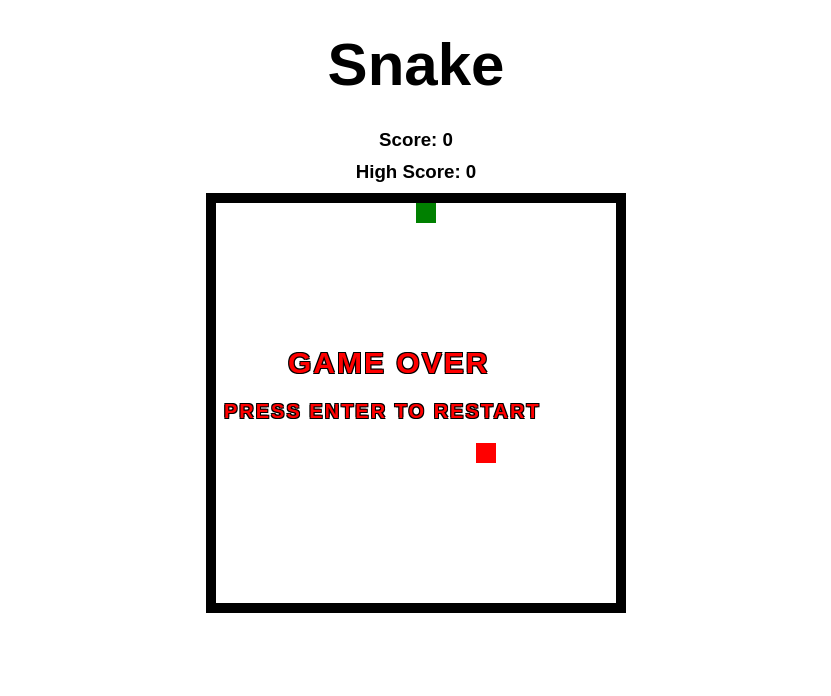
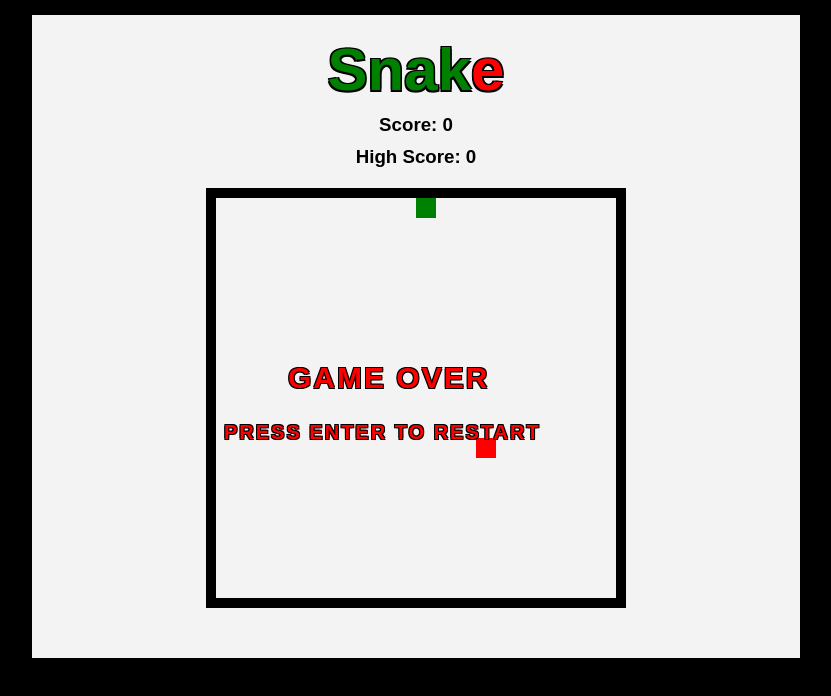
Before and after one commit to nathanielhopkins/snake, a plain HTML site: page dist/index.html in a window 1280 px wide. Shown: the whole page, without its empty margins (224-1055 px from the left). Drawn offline with nearby package versions, Linux system fonts and the light colour scheme.

Commit message:
final css styling

```diff
--- a/css/snake.css
+++ b/css/snake.css
@@ -12,16 +12,38 @@ body {
   text-align: center;
   font-weight: bold;
   position: relative;
+  background-color: black;
+}
+
+main {
+  width: 60%;
+  height: 100%;
+  margin: 15px auto;
+  background-color: rgb(243, 243, 243);
+  padding-top: 20px;
+  padding-bottom: 20px;
 }
 
 h1 {
   font-size: 60px;
-  margin: 30px;
+  /* margin: 30px; */
+  margin-bottom: 10px;
+  color: green;
+  text-shadow:
+    -1.5px -1.5px 0 #000,
+    1.5px -1.5px 0 #000,
+    -1.5px 1.5px 0 #000,
+    1.5px 1.5px 0 #000;
+}
+
+.e {
+  color: red;
 }
 
 figure {
   display: inline-block;
   border: 10px solid black;
+  margin-bottom: 30px;
 }
 
 ul {
@@ -45,13 +67,14 @@ li {
 .score {
   display: block;
   color: black;
-  margin: 10px auto;
+  margin: 0px auto;
 }
 
 .high-score {
   display: block;
   color: black;
   margin: 10px auto;
+  margin-bottom: 20px;
 }
 
 .banner {
--- a/dist/index.html
+++ b/dist/index.html
@@ -10,13 +10,15 @@
 </head>
 
 <body>
-  <h1>Snake</h1>
+  <main>
+    <h1>Snak<span class="e">e</span></h1>
     <h3 class="score"></h3>
     <h3 class="high-score"></h3>
     <h2 class="banner">PAUSED</h2>
     <h2 class="game-over">GAME OVER</h2>
     <h3 class="game-over">PRESS ENTER TO RESTART</h3>
     <figure class="snake-game"></figure>
+  </main>
 </body>
 
 </html>
```
Lines whose indentation alone changed are shown as unchanged.
